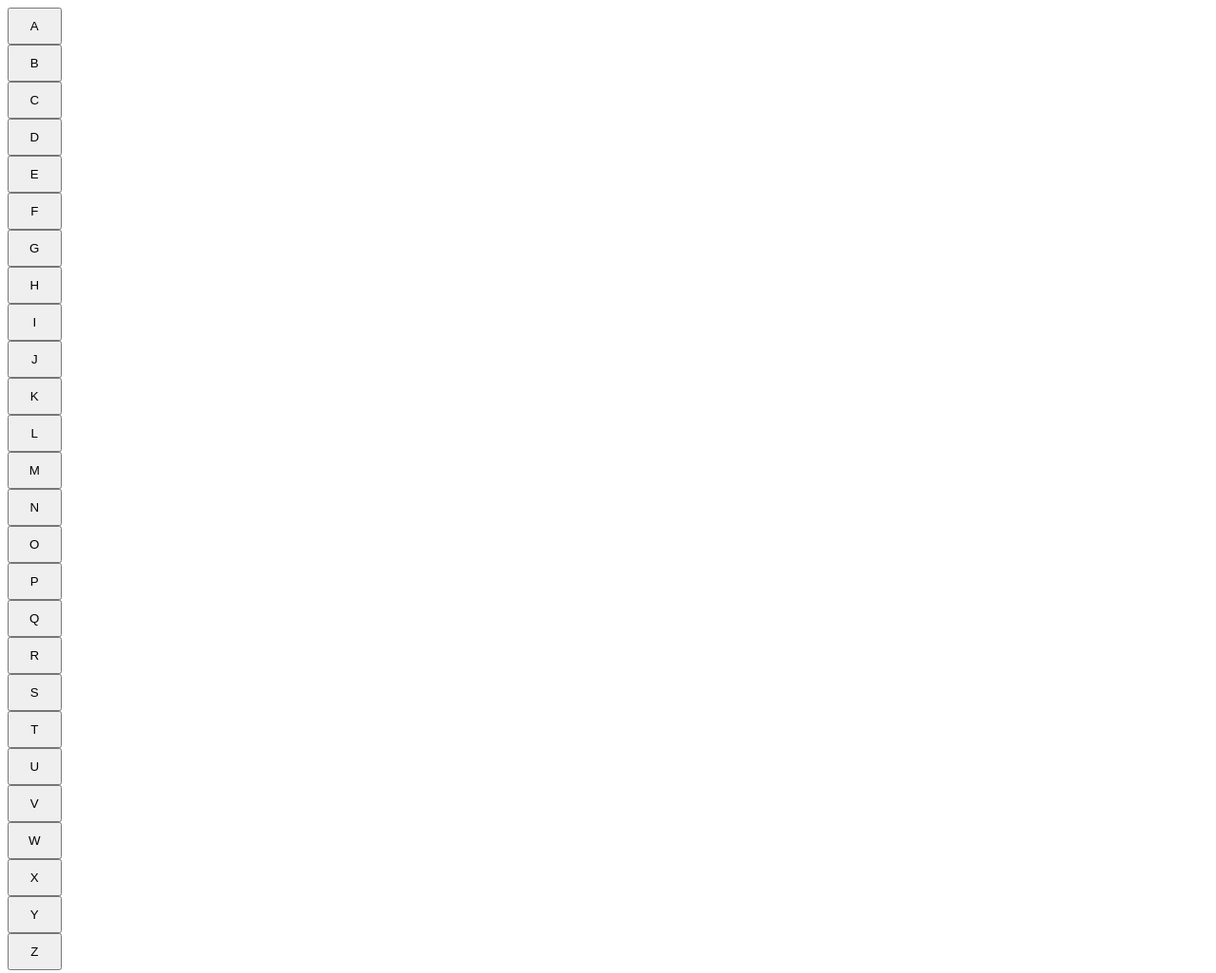
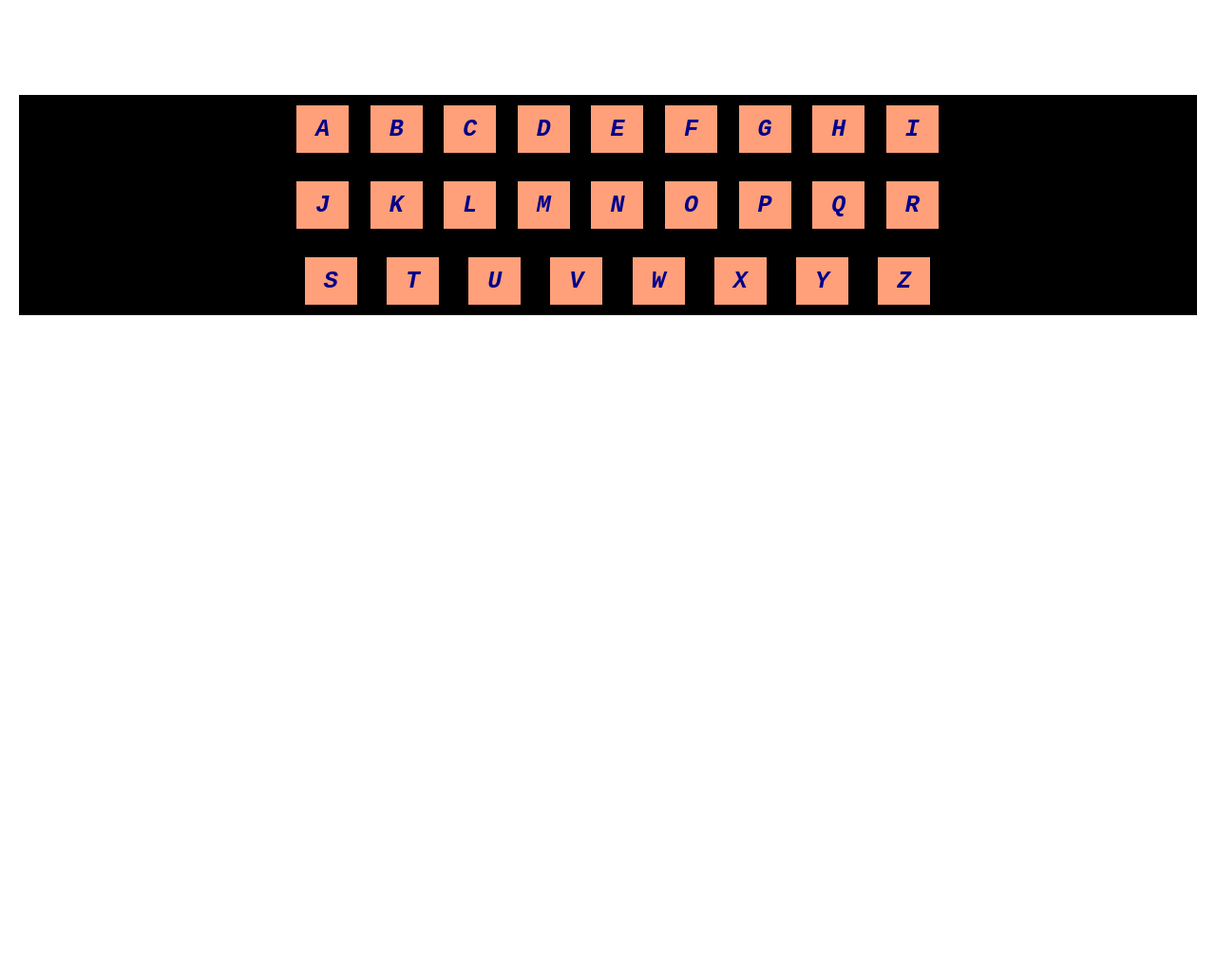
Before and after one commit to MuhammadJawwad1/extra_Advanced_JS, a plain HTML site: page index.html in a window 1280 px wide. Shown: the whole page at 95% size. After the commit the page ends 800 px from the top, so only its background shows below. Drawn offline with Linux system fonts and the light colour scheme.

Commit message:
improvent again

```diff
--- a/index.html
+++ b/index.html
@@ -9,22 +9,71 @@
             font-size: 50px;
             display: none;
         }
+        body{
+            margin: 0;
+            padding: 100px 20px 0 20px;
+        }
         .main{
             display: flex;
+            justify-content: center;
+            flex-direction: column-reverse;
+            max-height:700px ;
+            background-color: black;
+            border: 1px solid black;
 
         }
         .left{
+            width: 100%;
+            min-height: 100px;
+            padding: 10px 10px;
+            display: flex;
+            align-items: center;
+            justify-content: center;
+        }
+        .left .keyboard{
             /* border: 1px solid black; */
+            width: 55%;
             display: flex;
-            flex-direction: column;
+            flex-wrap: wrap;
+            justify-content: space-evenly;
+            /* flex-direction: column; */
+            row-gap: 30px;
+            column-gap:20px ;
+            /* background-color:lightgreen; */
         }
         .right{
             /* border: 1px solid red; */
             display: flex;
-            flex-direction: column;
+            justify-content: center;
+            color: darkkhaki;
+            font-size: 20px;
+            min-width: 200px;
+            align-self: center;
+            font-family: 'Courier New', Courier, monospace;
+            font-style: italic;
+            font-weight: bolder;
+        }
+        .right:hover{
+            color: black;
+            background-color: white;
         }
         .left button{
             padding: 10px 20px;
+            text-align: center;
+            background-color:lightsalmon ;
+            color: darkblue;
+            font-size: 25px;
+            font-family: 'Courier New', Courier, monospace;
+            font-style: italic;
+            font-weight: bolder;
+            border: none;
+            cursor: pointer;
+            width: 55px;
+            height: 50px;
+        }
+        .left button:hover{
+            background-color: palegreen;
+            color: orangered;
         }
     </style>
     <script type="text/javascript">
@@ -215,6 +264,7 @@
 <body>
     <section class="main">
     <div class="left">
+        <div class="keyboard">
         <button id="A" onclick="funcA()">A</button>
         <button id="B" onclick="funcB()">B</button>
     <button id="C" onclick="funcC()">C</button>
@@ -241,6 +291,7 @@
     <button id="X" onclick="funcX()">X</button>
     <button id="Y" onclick="funcY()">Y</button>
     <button id="Z" onclick="funcZ()">Z</button>
+    </div>
 </div>
 <div class="right">
     <div id="Adiv">Ant</div>
```
